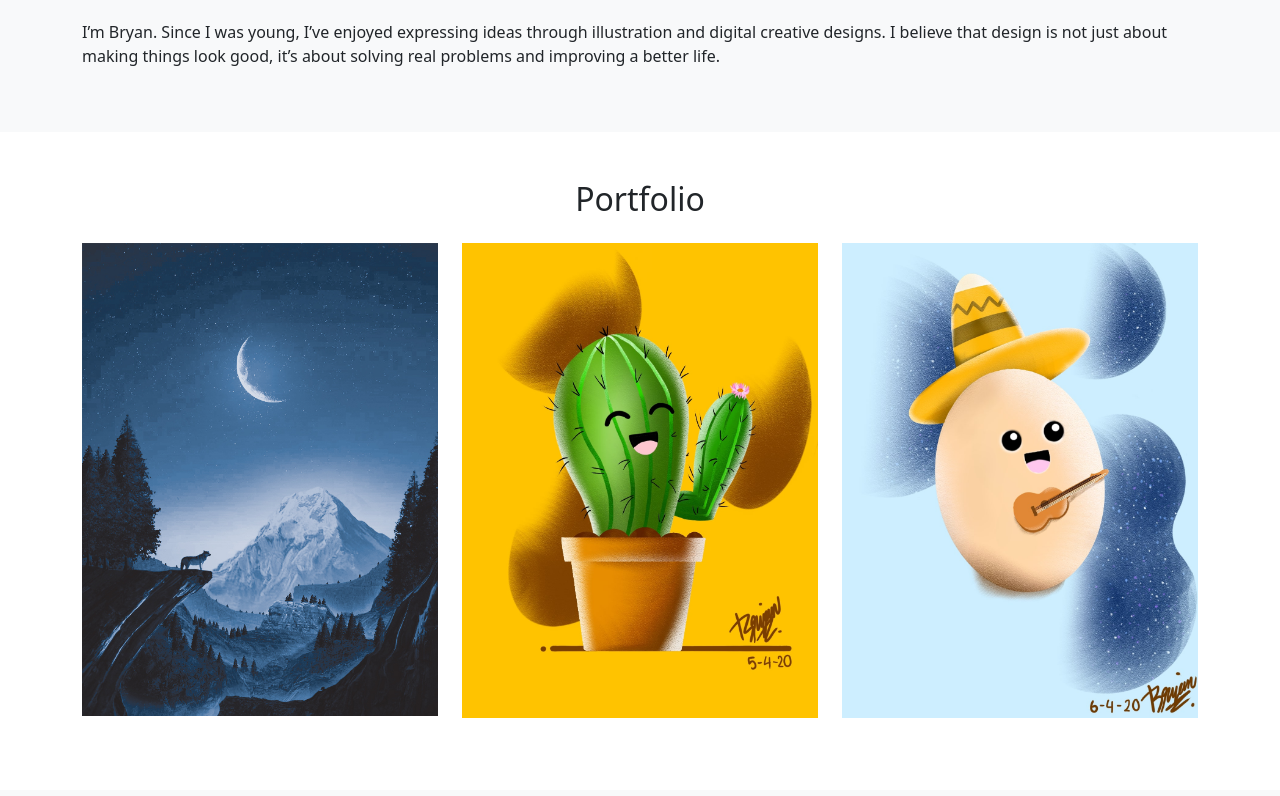
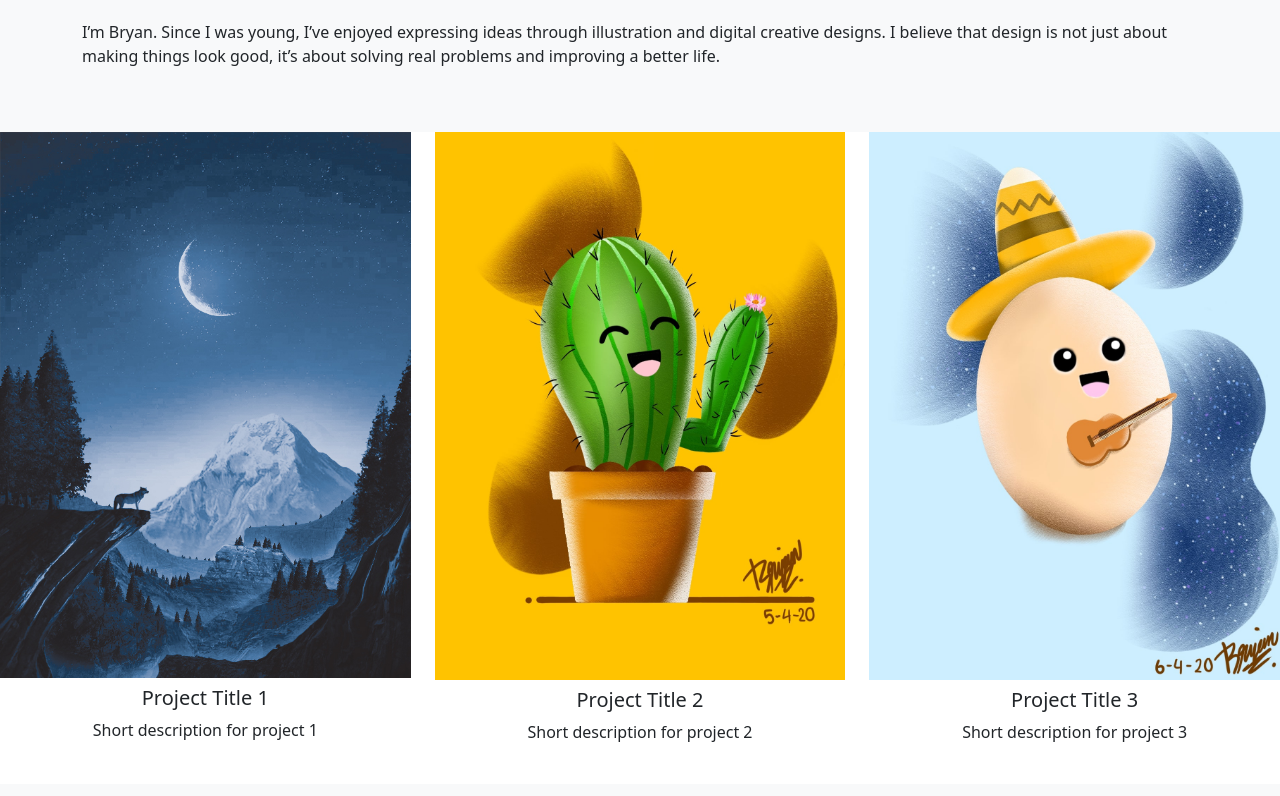
Before and after one commit to Bryannnn22334/magangbc, a plain HTML site: page index.html in a window 1280 px wide. Shown: the part 584-1380 px from the top of the page. Drawn offline with nearby package versions, Linux system fonts and the light colour scheme.

Commit message:
Update index.html

```diff
--- a/index.html
+++ b/index.html
@@ -70,22 +70,24 @@
     </section>
 
     <!-- Portfolio Section -->
-    <section id="portfolio" class="py-5">
-      <div class="container">
-        <h2 class="text-center mb-4">Portfolio</h2>
     <div class="row">
-          <div class="col-md-4 mb-4">
+  <div class="col-md-4 mb-4 text-center">
     <img src="project1.jpg" alt="Project 1" class="project-img" />
+    <h5 class="mt-2">Project Title 1</h5>
+    <p>Short description for project 1</p>
   </div>
-          <div class="col-md-4 mb-4">
+  <div class="col-md-4 mb-4 text-center">
     <img src="project2.jpg" alt="Project 2" class="project-img" />
+    <h5 class="mt-2">Project Title 2</h5>
+    <p>Short description for project 2</p>
   </div>
-          <div class="col-md-4 mb-4">
+  <div class="col-md-4 mb-4 text-center">
     <img src="project3.jpg" alt="Project 3" class="project-img" />
+    <h5 class="mt-2">Project Title 3</h5>
+    <p>Short description for project 3</p>
   </div>
 </div>
-      </div>
-    </section>
+
 
     <!-- Contact Section -->
     <section id="contact" class="py-5 bg-light">
```
Lines whose indentation alone changed are shown as unchanged.
